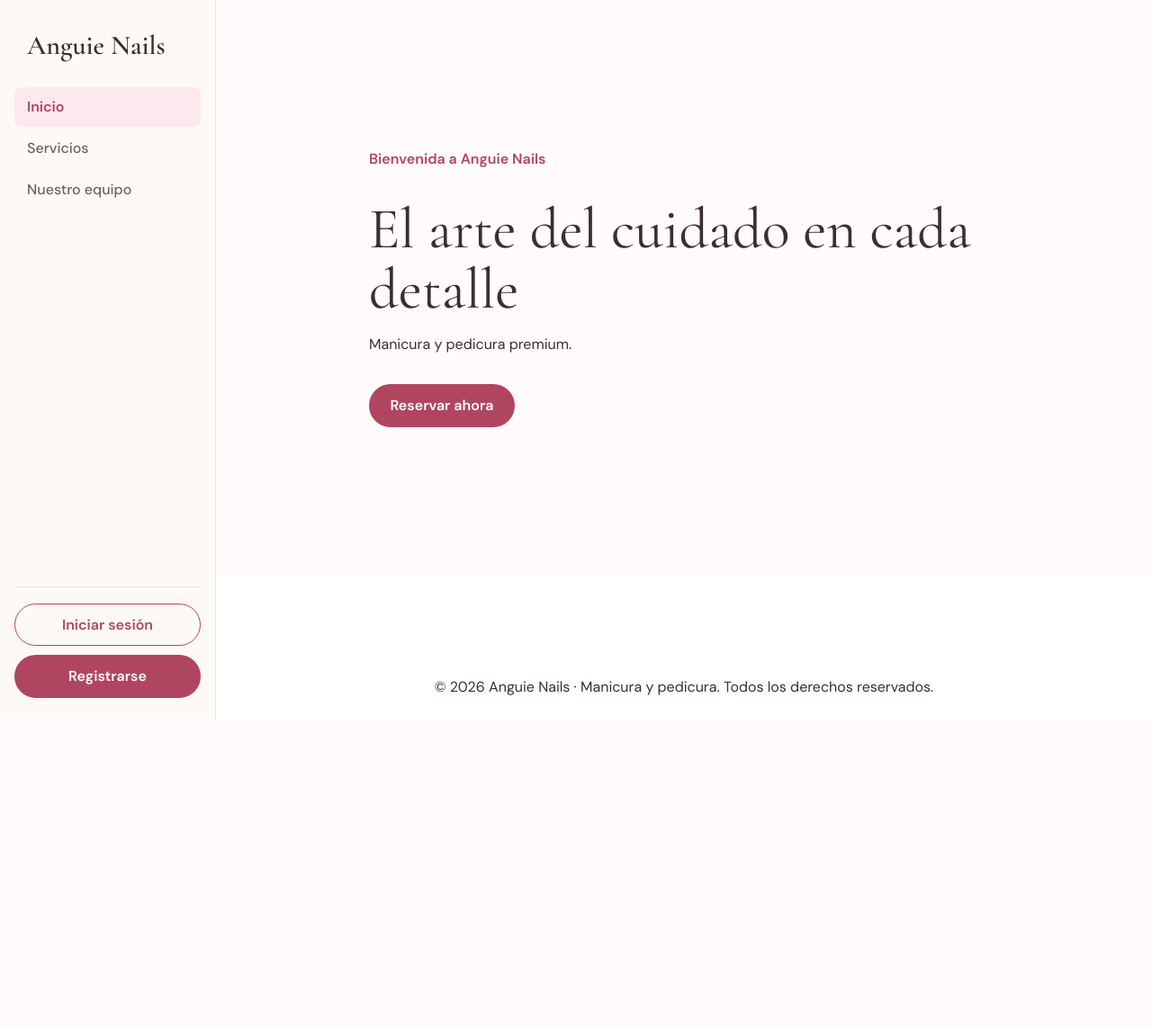
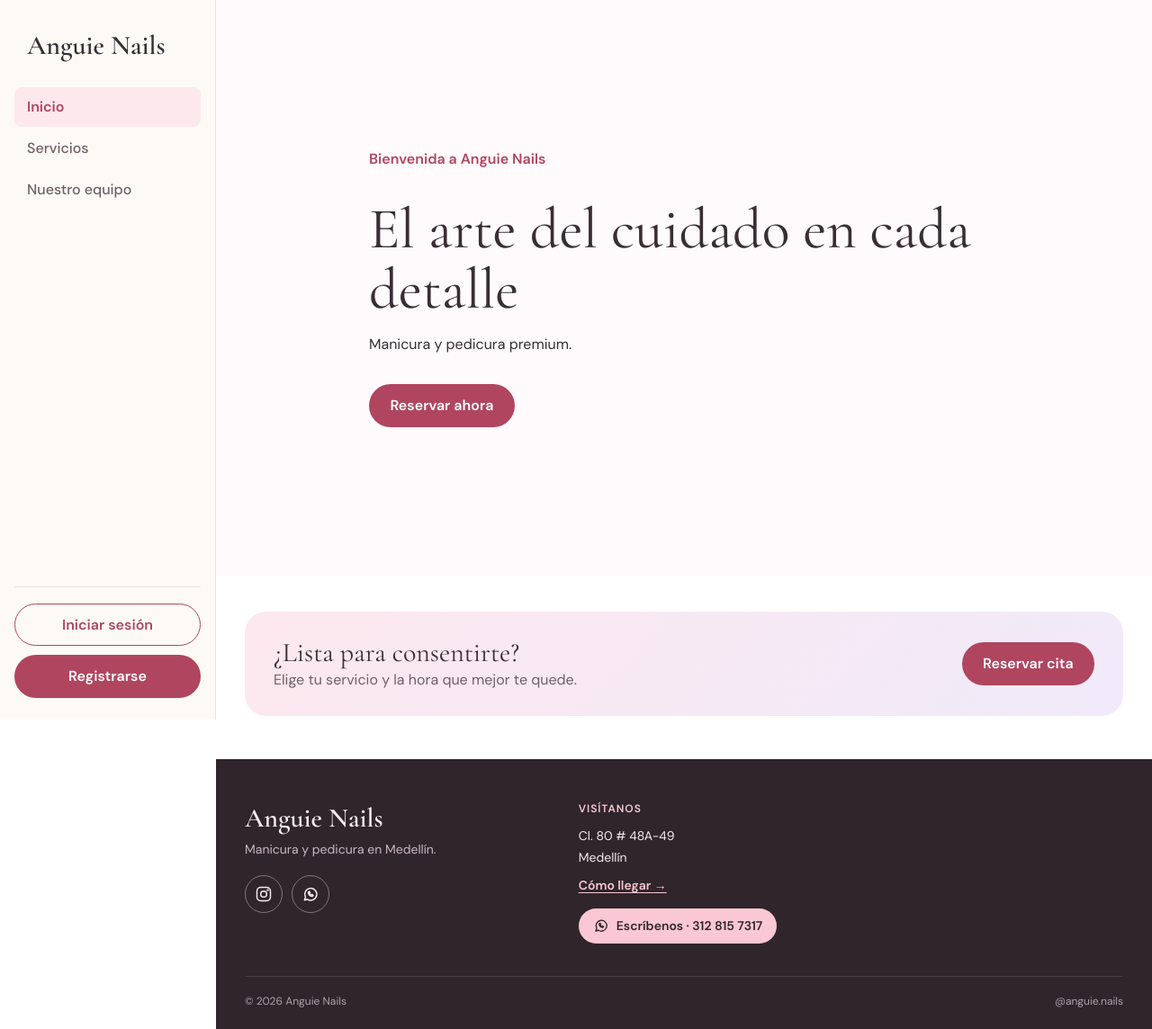
Before and after one commit to D1ALP3MU/anguie-nails-spa, a PHP site: page /frontend/index.html in a window 1280 px wide. Shown: the whole page at 90% size. Before the commit the page ends 800 px from the top, so only its background shows below. Run offline with PHP 8.4, Linux system fonts and the light colour scheme.

Commit message:
feat(pie): pie de página con horario, dirección y contacto
- Pie oscuro con la marca, el horario (leído de /api/schedule, el mismo
  que rige las reservas), la dirección con enlace a Google Maps y
  WhatsApp e Instagram.
- Franja «Reservar cita» en la portada y en Nuestro equipo.
- Pie mínimo en el panel de administración.
- Datos de contacto en un único archivo: config/salon.js.

```diff
--- a/frontend/css/base/variables.css
+++ b/frontend/css/base/variables.css
@@ -58,6 +58,15 @@
 
     --overlay: rgba(58, 46, 53, .45);
 
+    /* Pie de página, sobre fondo ciruela. Contraste medido contra
+       --plum-900: texto 12.7, suave 7.8, atenuado 6.1, borde 3.4. */
+    --plum-900: #2F252B;
+    --plum-line: #4A3D44;
+    --on-plum: #F4ECF0;
+    --on-plum-soft: #C9B8C1;
+    --on-plum-muted: #B3A2AB;
+    --on-plum-border: #84747D;
+
     --g-pink: linear-gradient(135deg, var(--pink) 0%, var(--lilac) 100%);
 
     /* ---------- Tipografía ---------- */
--- a/frontend/css/layout/footer.css
+++ b/frontend/css/layout/footer.css
@@ -1,22 +1,260 @@
-footer {
-    padding: 1.5rem 2rem;
-    text-align: center;
+/*
+ * Pie de página (components/layout/Footer.js) y franja de reservar.
+ *
+ * Completo en las páginas de cara a las clientas, sobre fondo
+ * ciruela —el color del texto de la marca— para que el final de la
+ * página se lea como tal. En el panel, una línea mínima.
+ */
+
+/* =====================================================
+    FRANJA «RESERVAR CITA»
+   ===================================================== */
+
+.cta-band {
+    display: flex;
+    justify-content: space-between;
+    align-items: center;
+    flex-wrap: wrap;
+    gap: 16px 24px;
+    /* Margen arriba: en la portada, sin él quedaba pegada al borde
+       del fondo rosado. */
+    margin: 2.5rem 2rem 3rem;
+    padding: 28px 32px;
+    border-radius: var(--r-xl);
+    background: linear-gradient(135deg, var(--pink-light), var(--lilac-light));
 }
 
-footer p {
-    margin: 0;
-    line-height: 1.5;
+.cta-band h2 {
+    font-size: var(--fs-xl);
 }
 
-/**
- * Responsive styles
- */
-@media (max-width: 768px) {
-    footer {
-        padding: 1.5rem 1rem;
+.cta-band p {
+    color: var(--text-soft);
+}
+
+/* =====================================================
+    PIE COMPLETO
+   ===================================================== */
+
+.site-footer {
+    padding: 48px 2rem 0;
+    background: var(--plum-900);
+    color: var(--on-plum);
+}
+
+.site-footer__grid {
+    display: grid;
+    grid-template-columns: 1.3fr 1fr 1.2fr;
+    gap: 32px;
+    max-width: var(--max-w);
+    padding-bottom: 36px;
+}
+
+.site-footer__brand {
+    font-family: var(--font-d);
+    font-size: var(--fs-xl);
+    font-weight: 600;
+    line-height: 1.2;
+}
+
+.site-footer__tagline {
+    margin: 6px 0 18px;
+    font-size: var(--fs-sm);
+    color: var(--on-plum-soft);
+}
+
+/* Rótulos de columna: discretos, no títulos de sección. */
+.site-footer__title {
+    margin-bottom: 12px;
+    font-family: var(--font-b);
+    font-size: var(--fs-xs);
+    font-weight: 600;
+    letter-spacing: 0.08em;
+    text-transform: uppercase;
+    color: var(--pink);
+}
+
+.site-footer__hours {
+    display: grid;
+    grid-template-columns: auto 1fr;
+    gap: 6px 16px;
+    font-size: var(--fs-sm);
+}
+
+.site-footer__hours dt {
+    color: var(--on-plum-soft);
+}
+
+.site-footer__hours dd {
+    font-variant-numeric: tabular-nums;
+    white-space: nowrap;
+}
+
+.site-footer__address {
+    margin-bottom: 6px;
+    font-size: var(--fs-sm);
+    font-style: normal;
+    line-height: 1.7;
+}
+
+.site-footer__link {
+    font-size: var(--fs-sm);
+    font-weight: 600;
+    color: var(--pink);
+    text-decoration: underline;
+    text-underline-offset: 3px;
+}
+
+.site-footer__link:hover {
+    color: var(--on-plum);
+}
+
+.site-footer__whatsapp {
+    display: inline-flex;
+    align-items: center;
+    gap: 8px;
+    margin-top: 14px;
+    padding: 9px 16px;
+    border-radius: var(--r-full);
+    background: var(--pink);
+    color: var(--plum-900);
+    font-size: var(--fs-sm);
+    font-weight: 600;
+    white-space: nowrap;
+    transition: background-color var(--easy-f);
+}
+
+.site-footer__whatsapp:hover {
+    background: var(--on-plum);
+}
+
+/* Las direcciones son una columna: el enlace de WhatsApp, en su línea. */
+.site-footer__col > .site-footer__link {
+    display: inline-block;
+}
+
+.site-footer__col > .site-footer__whatsapp {
+    display: flex;
+    width: fit-content;
+}
+
+.site-footer__social {
+    display: flex;
+    gap: 10px;
+}
+
+.site-footer__social a {
+    display: grid;
+    place-items: center;
+    width: 42px;
+    height: 42px;
+    border: 1px solid var(--on-plum-border);
+    border-radius: 50%;
+    color: var(--on-plum);
+    transition:
+        background-color var(--easy-f),
+        border-color var(--easy-f);
+}
+
+.site-footer__social a:hover {
+    background: var(--plum-line);
+    border-color: var(--on-plum-soft);
+}
+
+.site-footer svg {
+    width: 20px;
+    height: 20px;
+    fill: none;
+    stroke: currentColor;
+    stroke-width: 1.8;
+    stroke-linecap: round;
+    stroke-linejoin: round;
+}
+
+.site-footer__whatsapp svg {
+    width: 18px;
+    height: 18px;
+}
+
+.site-footer__bottom {
+    display: flex;
+    justify-content: space-between;
+    flex-wrap: wrap;
+    gap: 8px 16px;
+    max-width: var(--max-w);
+    padding: 18px 0 22px;
+    border-top: 1px solid var(--plum-line);
+    font-size: var(--fs-xs);
+    color: var(--on-plum-muted);
+}
+
+.site-footer__bottom a {
+    color: var(--on-plum-muted);
+}
+
+.site-footer__bottom a:hover {
+    color: var(--on-plum);
+}
+
+/* Sobre fondo oscuro, el anillo de foco rosa oscuro no se vería. */
+.site-footer :focus-visible {
+    outline-color: var(--pink);
+}
+
+/* =====================================================
+    PIE MÍNIMO (panel de administración)
+   ===================================================== */
+
+.site-footer--minimal {
+    padding: 14px 2rem;
+    background: none;
+    border-top: 1px solid var(--border-lt);
+    color: var(--text-muted);
+    font-size: var(--fs-xs);
+}
+
+/* =====================================================
+    MÓVIL
+   ===================================================== */
+
+@media (max-width: 900px) {
+
+    .cta-band {
+        margin: 2rem 1.25rem 2.5rem;
     }
 
-    footer p {
-        max-width: 100%;
+    .site-footer {
+        padding: 36px 1.25rem 0;
+    }
+
+    .site-footer--minimal {
+        padding: 14px 1.25rem;
     }
 }
+
+@media (max-width: 720px) {
+
+    .cta-band {
+        flex-direction: column;
+        align-items: stretch;
+        padding: 22px;
+        text-align: center;
+    }
+
+    .site-footer__grid {
+        grid-template-columns: 1fr;
+        gap: 28px;
+    }
+
+    .site-footer__bottom {
+        flex-direction: column;
+    }
+}
+
+@media (prefers-reduced-motion: reduce) {
+
+    .site-footer__whatsapp,
+    .site-footer__social a {
+        transition: none;
+    }
+}
--- a/frontend/js/components/layout/Layout.js
+++ b/frontend/js/components/layout/Layout.js
@@ -1,5 +1,5 @@
 import { Sidebar } from "./Sidebar.js";
-import { Footer } from "./Footer.js";
+import { Footer, CtaBand } from "./Footer.js";
 
 /*
  * El menú lateral queda fuera de `.shell` porque está fijado a la
@@ -7,6 +7,27 @@ import { Footer } from "./Footer.js";
  * derecha con un margen del ancho de la barra y contiene el pie,
  * para que también respete ese margen.
  */
+
+/*
+ * La franja «Reservar cita» va donde se termina de leer sobre el
+ * salón: la portada y el equipo. No en el catálogo, que ya es donde
+ * se reserva, ni en el resto, donde se está haciendo otra cosa.
+ */
+const CTA_ROUTES = ["/", "/professionals"];
+
+function currentPath() {
+
+    return window.location.hash.slice(1) || "/";
+}
+
+/**
+ * En el panel de administración, pie mínimo; en el resto, completo.
+ */
+export function footerVariant() {
+
+    return currentPath().startsWith("/admin") ? "minimal" : "full";
+}
+
 export function Layout(content) {
 
     return `
@@ -19,7 +40,9 @@ export function Layout(content) {
                     ${content}
                 </main>
 
-                ${Footer()}
+                ${CTA_ROUTES.includes(currentPath()) ? CtaBand() : ""}
+
+                ${Footer(footerVariant())}
 
             </div>
 
--- /dev/null
+++ b/frontend/js/config/salon.js
@@ -0,0 +1,35 @@
+/**
+ * Datos de contacto del salón.
+ *
+ * Un solo sitio: si cambia el WhatsApp o la dirección, se cambia
+ * aquí y se actualiza en todas partes.
+ *
+ * El horario no está aquí a propósito: es el del .env del backend,
+ * el mismo que decide qué horas se pueden reservar (/api/schedule).
+ */
+
+const address = "Cl. 80 # 48A-49";
+const city = "Medellín";
+
+// Número local de Colombia; el enlace de WhatsApp lo quiere con el
+// prefijo del país (57) y sin espacios.
+const whatsapp = "3128157317";
+
+const instagram = "anguie.nails";
+
+export const salon = {
+    name: "Anguie Nails",
+    tagline: `Manicura y pedicura en ${city}.`,
+
+    address,
+    city,
+
+    mapsUrl: "https://www.google.com/maps/search/?api=1&query="
+        + encodeURIComponent(`${address}, ${city}, Colombia`),
+
+    whatsappDisplay: whatsapp.replace(/(\d{3})(\d{3})(\d{4})/, "$1 $2 $3"),
+    whatsappUrl: `https://wa.me/57${whatsapp}`,
+
+    instagramHandle: `@${instagram}`,
+    instagramUrl: `https://www.instagram.com/${instagram}/`
+};
--- a/frontend/js/main.js
+++ b/frontend/js/main.js
@@ -22,6 +22,12 @@ import { initModalEvents } from "./components/ui/Modal.js";
 import { initActionMenuEvents } from "./components/ui/ActionMenu.js";
 
 import { initPasswordToggles } from "./components/ui/PasswordInput.js";
+
+import { Footer } from "./components/layout/Footer.js";
+
+import { footerVariant } from "./components/layout/Layout.js";
+
+import { loadSalonSchedule } from "./state/salonSchedule.js";
 
 document.addEventListener("DOMContentLoaded", () => {
 
@@ -51,7 +57,27 @@ document.addEventListener("DOMContentLoaded", () => {
 
     initRouter();
 
+    /*
+     * El horario del pie llega aparte, sin retrasar la primera página:
+     * se pinta sin él y se completa en cuanto responde la API. Las
+     * páginas siguientes ya lo encuentran cargado.
+     */
+    loadSalonSchedule().then(refreshFooter);
+
 });
+
+function refreshFooter() {
+
+    const footer = document.querySelector(".site-footer");
+
+    if (!footer) return;
+
+    const markup = document.createElement("div");
+
+    markup.innerHTML = Footer(footerVariant());
+
+    footer.replaceWith(markup.firstElementChild);
+}
 
 function refreshSidebar() {
 
--- /dev/null
+++ b/frontend/js/state/salonSchedule.js
@@ -0,0 +1,36 @@
+import { httpGet } from "../api/http.js";
+
+/**
+ * Horario del salón, pedido una vez al arrancar.
+ *
+ * Lo usa el pie de página, que se pinta en cada ruta y no puede
+ * esperar a una petición: mientras no llega —o si la API no
+ * responde— el pie se pinta sin el bloque de horario.
+ */
+let schedule = null;
+
+export function getSalonSchedule() {
+    return schedule;
+}
+
+/**
+ * @returns {Promise<object|null>} El horario, o null si no se pudo
+ *          obtener: un pie sin horario es mejor que una página rota.
+ */
+export async function loadSalonSchedule() {
+
+    try {
+
+        const { data } = await httpGet("/schedule");
+
+        schedule = data;
+
+    } catch (error) {
+
+        console.warn("No se pudo cargar el horario del salón:", error);
+
+        schedule = null;
+    }
+
+    return schedule;
+}
```
Also changed, not shown: frontend/js/components/layout/Footer.js (+157 -6 lines).
